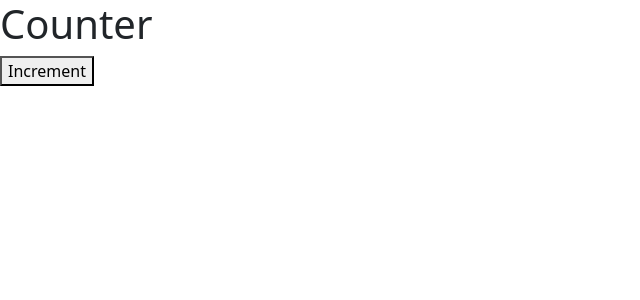
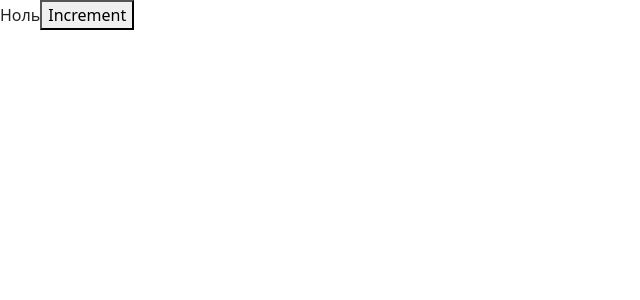
Before and after one commit to NikePro777/counter, a React (Create React App) app: page / in a window 1280 px wide. Shown: the top 300 px of the page, without its empty margins (0-640 px from the left). Built offline with nearby package versions, Linux system fonts and the light colour scheme.

Commit message:
add 1st hooke

```diff
--- a/src/components/counter.jsx
+++ b/src/components/counter.jsx
@@ -1,9 +1,15 @@
-import React from "react";
+import React, { useState } from "react";
 
 const Counter = () => {
+  const [count, setCount] = useState(0);
+
+  const formCount = () => {
+    return count === 0 ? "Ноль" : count;
+  };
+
   return (
     <>
-      <h1>Counter</h1>
+      <span>{formCount()}</span>
       <button>Increment</button>
     </>
   );
```
Also changed, not shown: public/index.html (+1 -22 lines).
